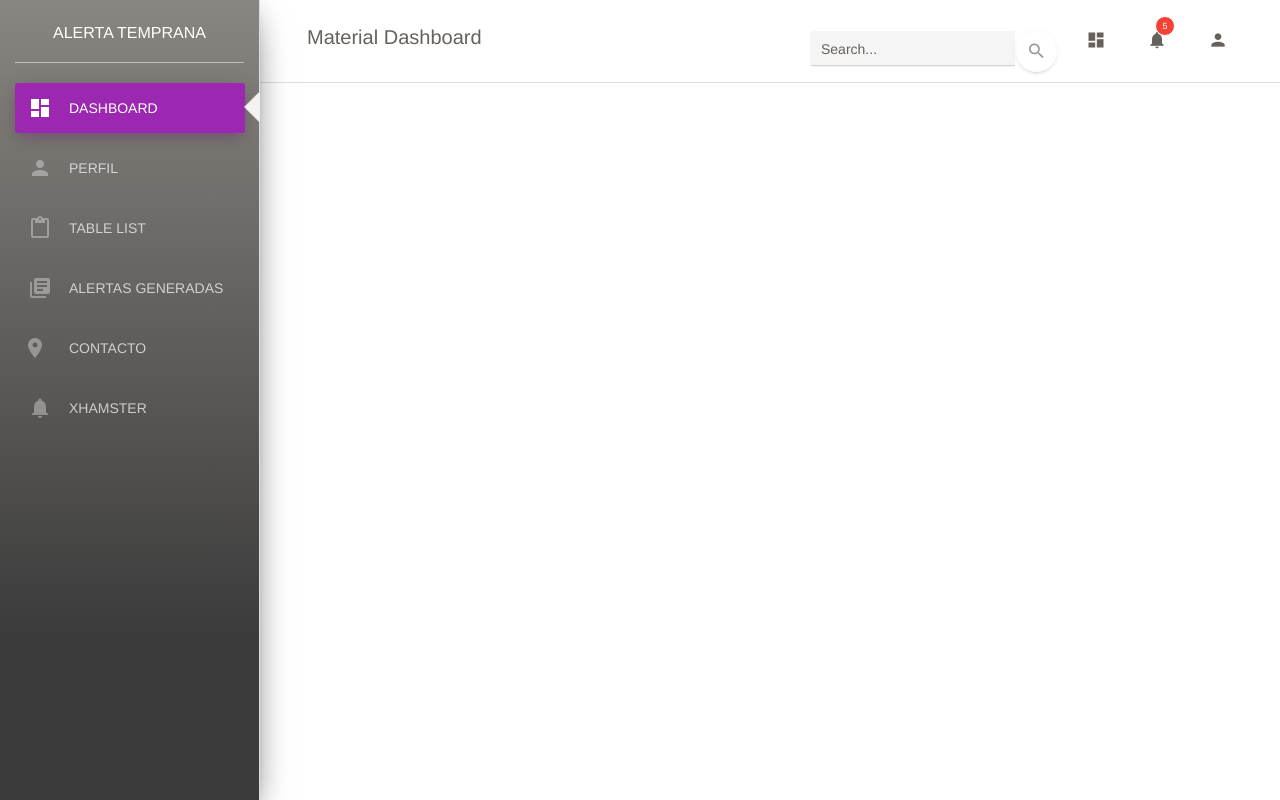
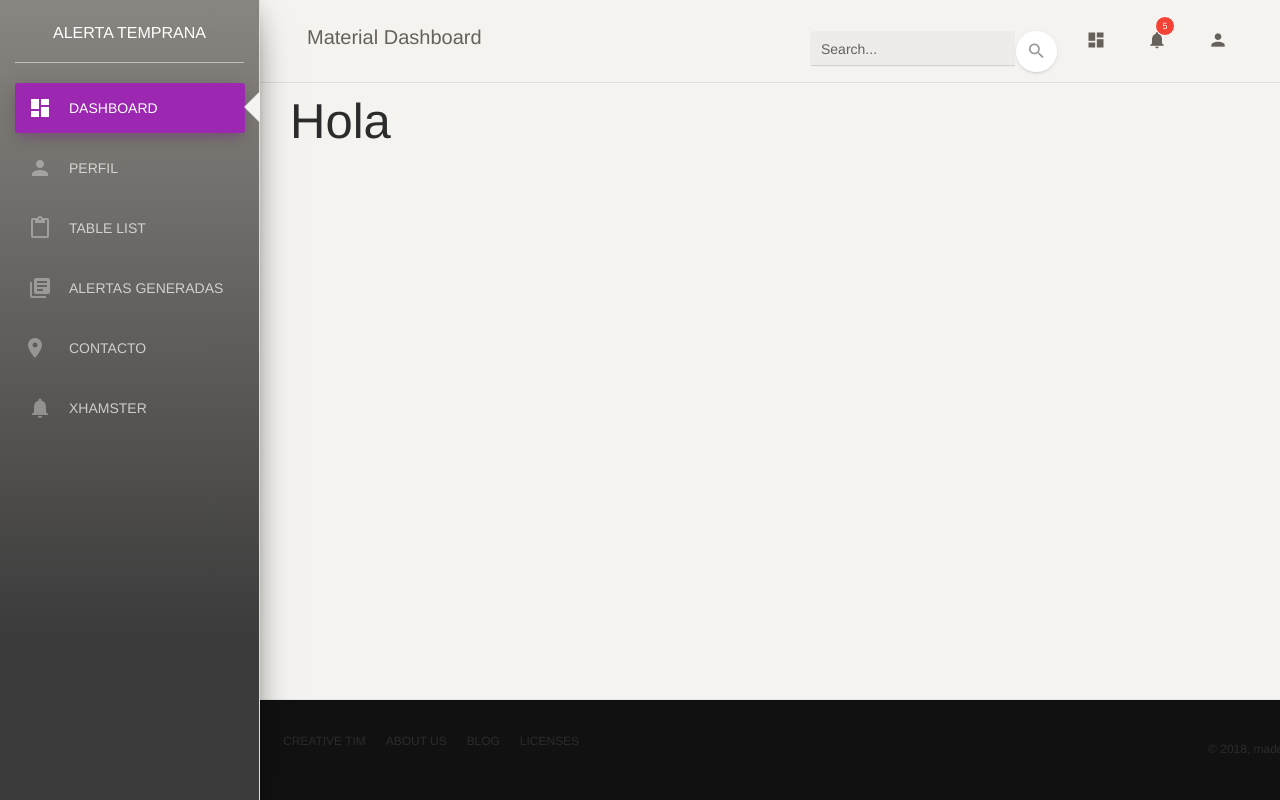
Before and after one commit to eliezerk8/match-canchas, a Rails app: page /carreras in a window 1280 px wide. Run offline with Rails 7, Linux system fonts and the light colour scheme; style sheets or scripts are compiled from the project's sources; some libraries are stand-ins or nearby versions.

Commit message:
se arregla vista global

```diff
--- a/app/views/layouts/application.html.erb
+++ b/app/views/layouts/application.html.erb
@@ -125,8 +125,48 @@
               </div>
           </nav>
           <!-- End Navbar -->
+          <div class="content">
+          <%= yield %>
+          </div>
+          <footer class="footer ">
+              <div class="container-fluid">
+                  <nav class="pull-left">
+                      <ul>
+                          <li>
+                              <a href="https://www.creative-tim.com">
+                                  Creative Tim
+                              </a>
+                          </li>
+                          <li>
+                              <a href="http://presentation.creative-tim.com">
+                                  About Us
+                              </a>
+                          </li>
+                          <li>
+                              <a href="http://blog.creative-tim.com">
+                                  Blog
+                              </a>
+                          </li>
+                          <li>
+                              <a href="https://www.creative-tim.com/license">
+                                  Licenses
+                              </a>
+                          </li>
+                      </ul>
+                  </nav>
+                  <div class="copyright pull-right">
+                      &copy;
+                      <script>
+                          document.write(new Date().getFullYear())
+                      </script>, made with love by
+                      <a href="https://www.creative-tim.com" target="_blank">Creative Tim</a> for a better web.
+                  </div>
+              </div>
+          </footer>
+      </div>
+  </div>
 </body>
-</html>
+
 
 <script type="text/javascript">
   $(document).ready(function() {
@@ -142,3 +182,6 @@
 
   });
 </script>
+
+
+</html>
```
Lines whose indentation alone changed are shown as unchanged.
